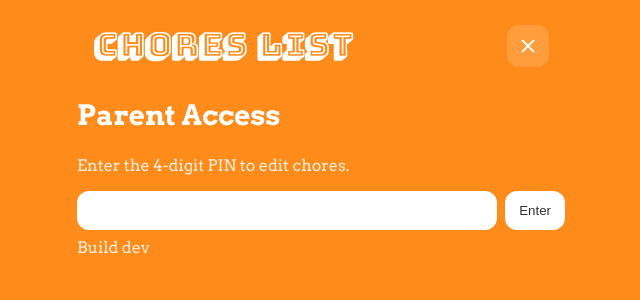
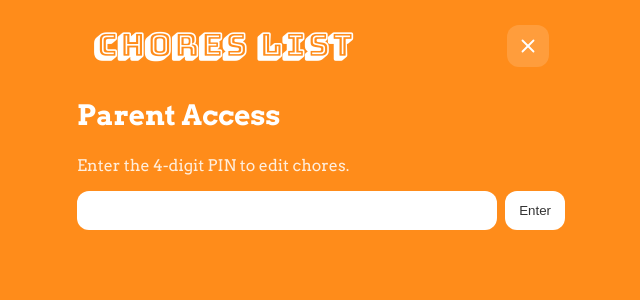
Before and after one commit to aleshh/chores-list, a Next.js app: page /parent in a window 1280 px wide. Shown: the top 300 px of the page, without its empty margins (319-959 px from the left). Built offline with nearby package versions, Linux system fonts and the light colour scheme; a web font is replaced by a local one.

Commit message:
Add types for Sortable to fix build

```diff
--- a/package.json
+++ b/package.json
@@ -19,6 +19,7 @@
   "devDependencies": {
     "@types/node": "^20.12.12",
     "@types/react": "^18.2.66",
+    "@types/sortablejs": "^1.15.7",
     "typescript": "^5.5.3"
   }
 }
--- a/src/app/parent/page.tsx
+++ b/src/app/parent/page.tsx
@@ -3,7 +3,6 @@ import { useEffect, useMemo, useRef, useState } from "react";
 import { data } from "@/lib/data";
 import { X } from "lucide-react";
 import Sortable from "sortablejs";
-const BUILD_STR = (process.env.NEXT_PUBLIC_BUILD as string) || ((process.env.NEXT_PUBLIC_COMMIT as string)?.slice(0,7) || 'dev');
 
 // Always require PIN entry per visit
 
@@ -77,7 +76,6 @@ export default function ParentPage() {
         <button className="btn" type="submit" disabled={submitting}>Enter</button>
       </form>
       {error && <div style={{ marginTop: 8, color: "#fff" }}>{error}</div>}
-      <p className="muted" style={{ marginTop: 8 }}>Build {BUILD_STR}</p>
     </div>
   );
   return <Editor />;
```
Also changed, not shown: 1 other file (tests, documents, lock files or other folders).
